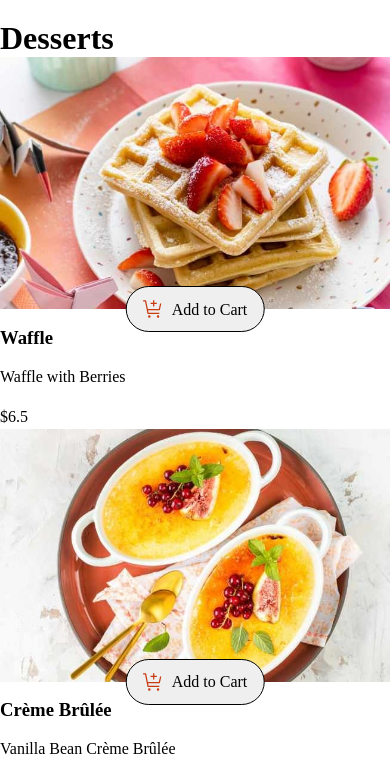
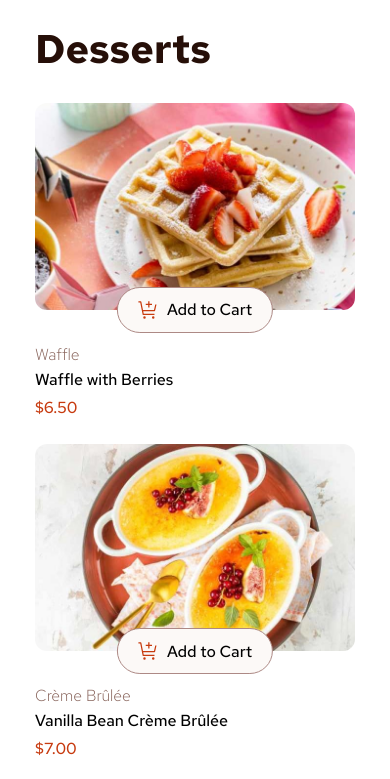
Before and after one commit to PastaSus/product-list-with-cart-main, a React (Vite) app in the folder product-list/: page / in a window 390 px wide. Shown: the top 779 px of the page. Built offline with nearby package versions, Linux system fonts and the light colour scheme.

Commit message:
style: finish mobile-design-empty

```diff
--- a/product-list/src/App.jsx
+++ b/product-list/src/App.jsx
@@ -6,7 +6,7 @@ import desserts from "./assets/data.json";
 
 function App() {
   return (
-    <main>
+    <main className="mx-auto mb-6 max-w-xs">
       <MainHeading></MainHeading>
       <DessertList desserts={desserts}></DessertList>
       <Cart></Cart>
--- a/product-list/src/components/AddToCart.jsx
+++ b/product-list/src/components/AddToCart.jsx
@@ -1,7 +1,7 @@
 function AddToCart({ className }) {
   return (
     <button
-      className={`flex items-center gap-2 rounded-full border-1 px-4 py-3 ${className}`}
+      className={`flex cursor-pointer items-center gap-2 rounded-full border-1 border-[var(--Rose-400)] bg-[var(--Rose-50)] px-5 py-3 font-medium ${className}`}
     >
       <img alt="" src="./../assets/images/icon-add-to-cart.svg"></img>
       <span>Add to Cart</span>
--- a/product-list/src/components/Cart.jsx
+++ b/product-list/src/components/Cart.jsx
@@ -1,12 +1,16 @@
 function Cart({ Items }) {
   return (
-    <div>
-      <h2>Your Cart ({})</h2>
-      <img
-        src="./../../assets/images/illustration-empty-cart.svg"
-        alt="A Cake and one slice of it"
-      />
-      <p>Your added items will appear here</p>
+    <div className="mt-6 rounded-xl px-6 py-8 text-center shadow-md">
+      <h2 className="m-0 text-start text-[var(--Red)]">Your Cart ({0})</h2>
+      <div className="mt-10 grid justify-items-center">
+        <img
+          src="./../../assets/images/illustration-empty-cart.svg"
+          alt="A Cake and one slice of it"
+        />
+        <p className="text-sm font-medium text-[var(--Rose-500)]">
+          Your added items will appear here
+        </p>
+      </div>
     </div>
   );
 }
--- a/product-list/src/components/DessertCard.jsx
+++ b/product-list/src/components/DessertCard.jsx
@@ -4,13 +4,25 @@ function DessertCard({ dessert }) {
   return (
     <article className="desert-card">
       <div className="relative">
-        <img src={dessert.image.mobile} alt={dessert.name} />
+        <picture>
+          <source srcSet={dessert.image.desktop} media="(min-width: 1024px)" />
+          <source srcSet={dessert.image.tablet} media="(min-width: 768px)" />
+          <img
+            src={dessert.image.mobile}
+            alt={dessert.name}
+            className="rounded-xl"
+          />
+        </picture>
         <AddToCart className="absolute bottom-0 left-1/2 -translate-x-1/2 translate-y-1/2"></AddToCart>
       </div>
-      <div>
-        <h3>{dessert.category}</h3>
-        <p>{dessert.name}</p>
-        <p>${dessert.price}</p>
+      <div className="mt-5 grid gap-1">
+        <h3 className="text-base font-light text-[var(--Rose-500)]">
+          {dessert.category}
+        </h3>
+        <p className="mt-0 font-medium">{dessert.name}</p>
+        <p className="mt-0 font-medium text-[var(--Red)]">
+          ${dessert.price.toFixed(2)}
+        </p>
       </div>
     </article>
   );
--- a/product-list/src/components/DessertList.jsx
+++ b/product-list/src/components/DessertList.jsx
@@ -2,7 +2,7 @@ import DessertCard from "./DessertCard";
 
 function DessertList({ desserts }) {
   return (
-    <ul className="m-0 list-none p-0">
+    <ul className="mt-8 mb-0 grid list-none gap-6 p-0">
       {desserts.map((dessert, index) => (
         <li key={index}>
           <DessertCard dessert={dessert} />
--- a/product-list/src/components/MainHeading.jsx
+++ b/product-list/src/components/MainHeading.jsx
@@ -1,5 +1,5 @@
 function MainHeading() {
-  return <h1 className="">Desserts</h1>;
+  return <h1 className="text-[2.5rem] text-[var(--Rose-900)]">Desserts</h1>;
 }
 
 export default MainHeading;
--- a/product-list/src/index.css
+++ b/product-list/src/index.css
@@ -41,7 +41,7 @@ ol[role="list"] {
 body {
   line-height: 1.5;
   min-height: 100vh;
-  /* font-family: Outfit, sans-serif; */
+  font-family: "Red Hat Text", sans-serif;
   margin: 0;
   /* font-size: ; */
   /* color: var(--Wenge-Brown);
```
Also changed, not shown: product-list/index.html (+0 -48 lines), 1 other file (tests, documents, lock files or other folders).
